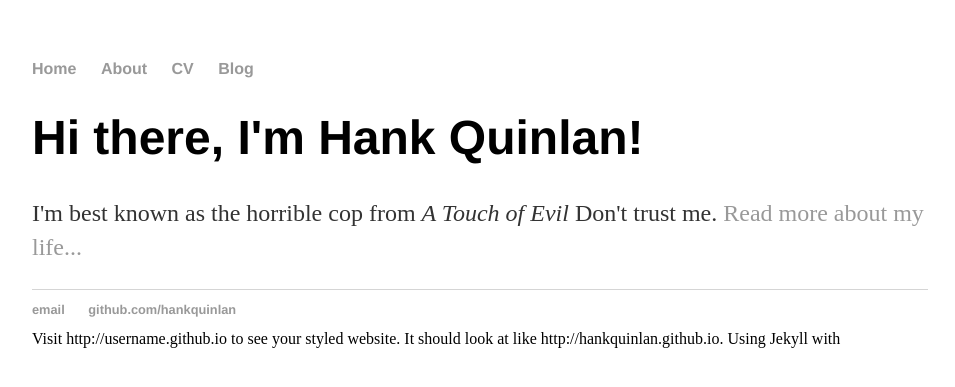
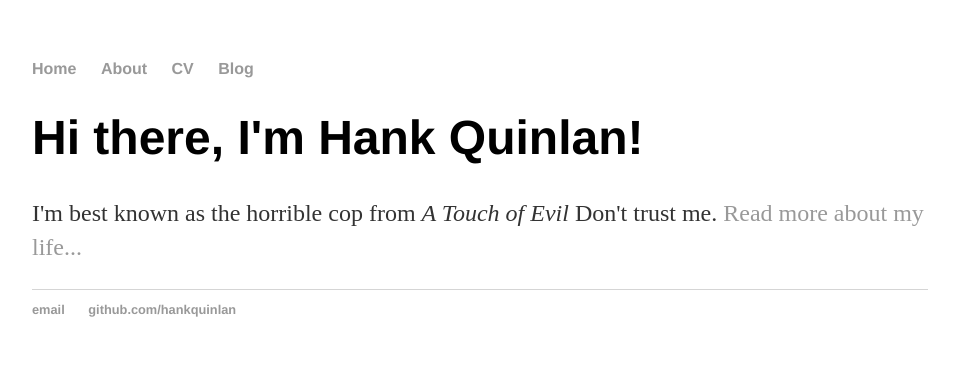
Before and after one commit to serriferous/initial.github.io, a Jekyll site: the page built from index.html, in a window 1280 px wide. Shown: the top 387 px of the page, without its empty margins (160-1115 px from the left). Built offline with Jekyll 4.4.1, drawn with Linux system fonts in a browser that asks for light colours.

Commit message:
Update index.html

```diff
--- a/index.html
+++ b/index.html
@@ -1,33 +1,8 @@
-<!DOCTYPE html>
-<html>
-	<head>
-		<title>Hank Quinlan, Horrible Cop</title>
-		<!-- link to main stylesheet -->
-		<link rel="stylesheet" type="text/css" href="/css/main.css">
-	</head>
-	<body>
-		<nav>
-    		<ul>
-        		<li><a href="/">Home</a></li>
-	        	<li><a href="/about">About</a></li>
-        		<li><a href="/cv">CV</a></li>
-        		<li><a href="/blog">Blog</a></li>
-    		</ul>
-		</nav>
-		<div class="container">
-    		<div class="blurb">
-        		<h1>Hi there, I'm Hank Quinlan!</h1>
-				<p>I'm best known as the horrible cop from <em>A Touch of Evil</em> Don't trust me. <a href="/about">Read more about my life...</a></p>
-    		</div><!-- /.blurb -->
-		</div><!-- /.container -->
-		<footer>
-    		<ul>
-        		<li><a href="mailto:hankquinlanhub@gmail.com">email</a></li>
-        		<li><a href="https://github.com/hankquinlan">github.com/hankquinlan</a></li>
-			</ul>
-		</footer>
-	</body>
-</html>
-Visit http://username.github.io to see your styled website. It should look at like http://hankquinlan.github.io.
-
-Using Jekyll with
+---
+layout: default
+title: Hank Quinlan, Horrible Cop
+---
+<div class="blurb">
+	<h1>Hi there, I'm Hank Quinlan!</h1>
+	<p>I'm best known as the horrible cop from <em>A Touch of Evil</em> Don't trust me. <a href="/about">Read more about my life...</a></p>
+</div><!-- /.blurb -->
```
